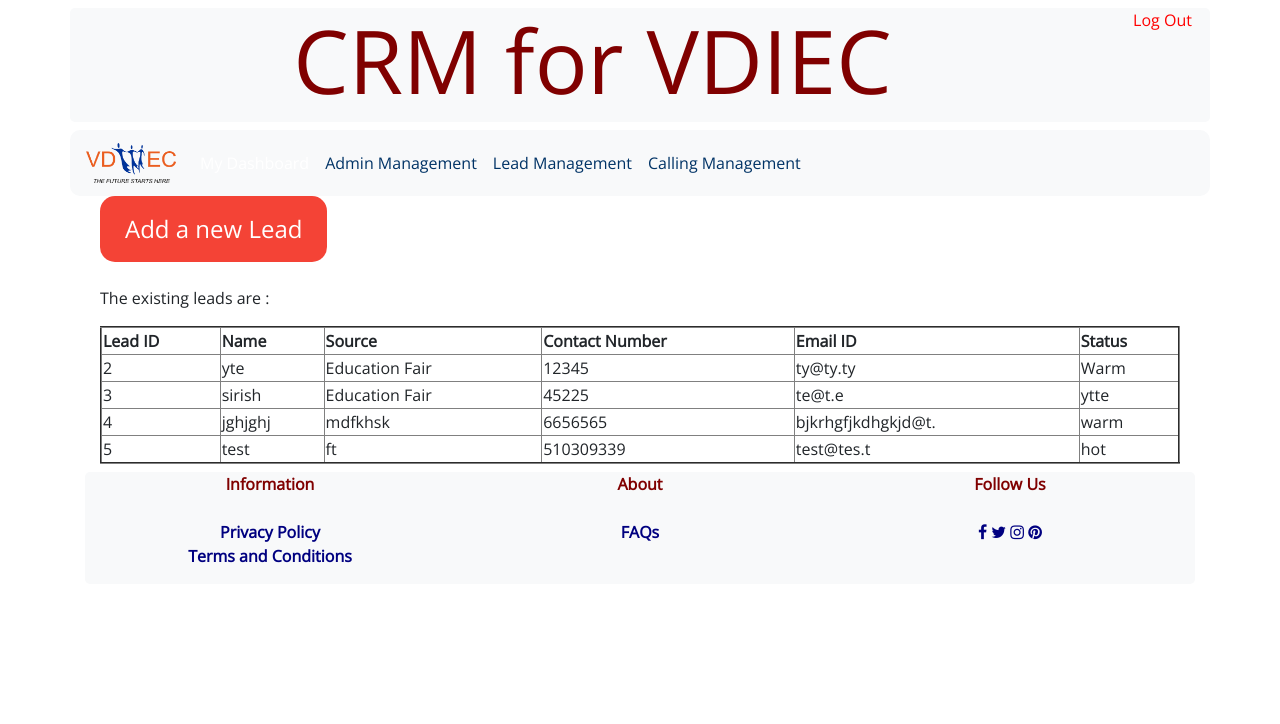
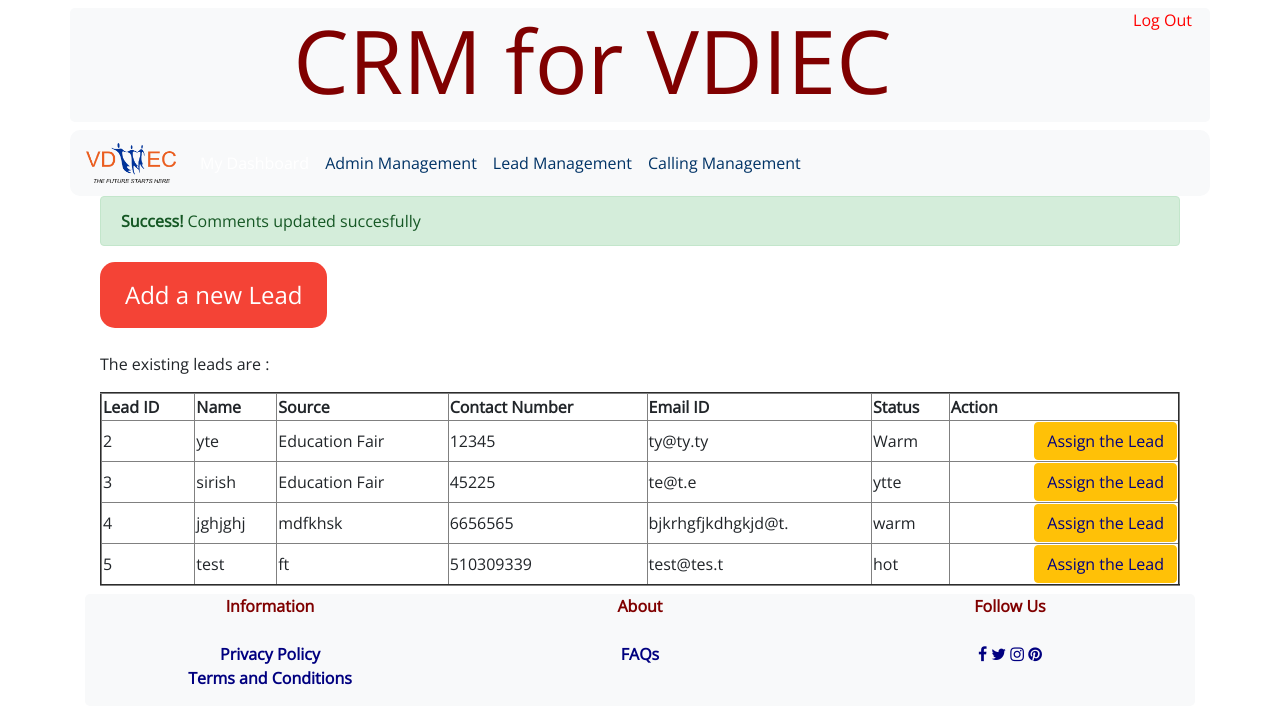
Before and after one commit to aslesha948/Customer-Relationship-Management-for-VDIEC, a PHP site: the page made by lead.php in a window 1280 px wide. Shown: the top 724 px of the page. Run offline with PHP 8.4, Linux system fonts and the light colour scheme; a user stored in the database is signed in; data comes from the database, SQL or seed files in the repository.

Commit message:
Update lead.php

```diff
--- a/lead.php
+++ b/lead.php
@@ -28,6 +28,21 @@
 <div class="row">
   <div class="col">
 
+ <?php if(isset($_GET['suc']))
+{?>
+  <div class="alert alert-success">
+  <strong>Success!</strong> Comments updated succesfully
+</div>
+<?php }
+
+ if(isset($_GET['err']))
+{?>
+  <div class="alert alert-warning">
+  <strong>Error!</strong> Please try again
+</div>
+<?php }
+  ?>
+
 
 <p><a href="Add-Lead.php" class="button-red"> Add a new Lead </a></p>
 
@@ -55,6 +70,7 @@
 <th>Contact Number</th>
 <th>Email ID </th>
 <th>Status</th>
+<th>Action </th>
 </tr>";
 
 while($row = mysqli_fetch_array($result))
@@ -67,9 +83,16 @@
 echo "<td>" . $row['Contact'] . "</td>";
 echo "<td>" . $row['EmailID'] . "</td>";
 echo "<td>" . $row['Status'] . "</td>";
+echo "<td><button type=\"button\" class=\"btn btn-warning\" style=\"float:right\" ><a href=\"calling.php?lead_id=$leadid\">Assign the Lead</a></button></td>";
 
 echo "</tr>";
 
+//if(isset($_GET['lead']))
+   // {
+ //     $assign=$_GET['lead'];
+
+ //     $agn=mysqli_query($con,"DELETE FROM leads where lead_id='$assign'");
+ //   }
 }
 
 echo "</table>";
```
